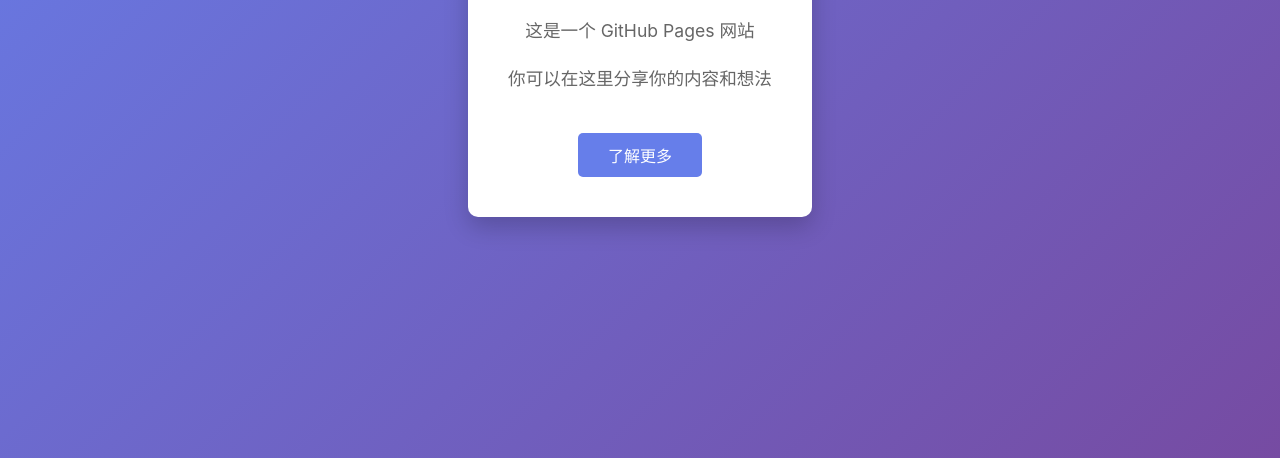
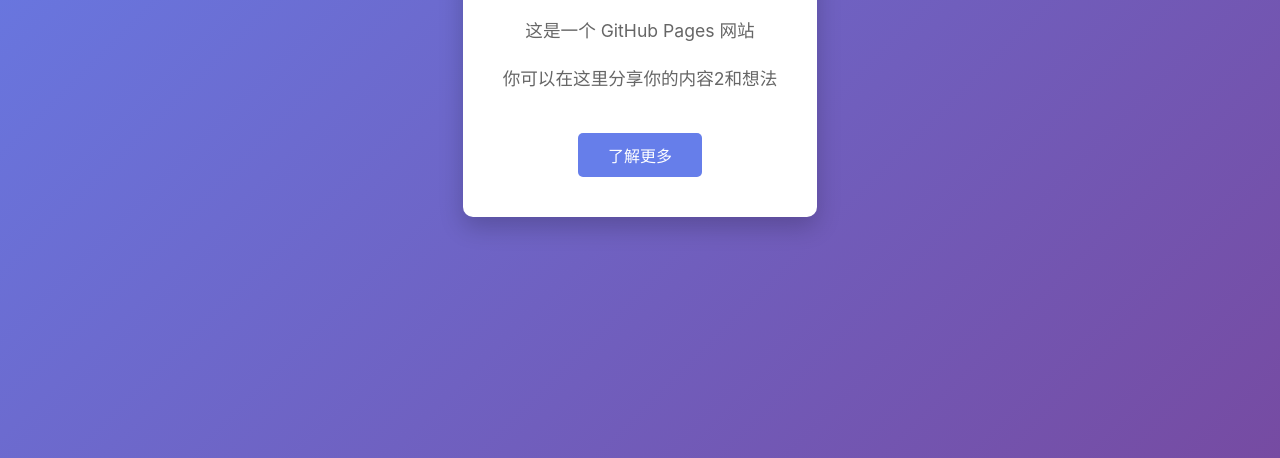
Before and after one commit to happylife13/test124312.github.io, a plain HTML site: page index.html in a window 1280 px wide. Shown: the part 342-800 px from the top of the page. Drawn offline with Linux system fonts and the light colour scheme.

Commit message:
Update index.html

```diff
--- a/index.html
+++ b/index.html
@@ -56,7 +56,7 @@
     <div class="container">
         <h1>👋 欢迎</h1>
         <p>这是一个 GitHub Pages 网站</p>
-        <p>你可以在这里分享你的内容和想法</p>
+        <p>你可以在这里分享你的内容2和想法</p>
         <a href="#" class="button">了解更多</a>
     </div>
 </body>
```
